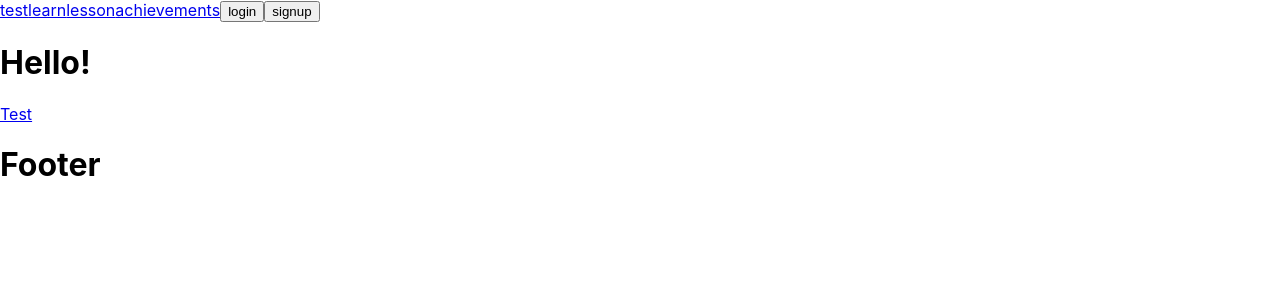
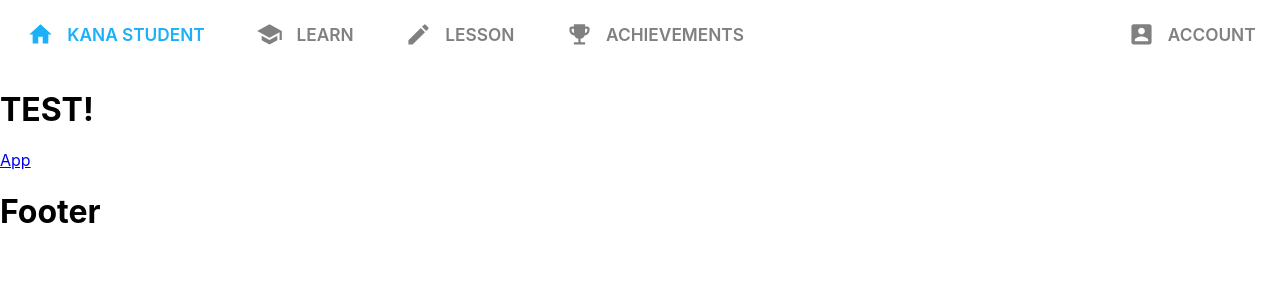
Before and after one commit to alpinagyok/Kana-Student, a React (Create React App) app in the folder client/: page / in a window 1280 px wide. Shown: the top 300 px of the page. Built offline with nearby package versions, Linux system fonts and the light colour scheme; no server answers.

Commit message:
added header styles + refactor

```diff
--- a/client/package.json
+++ b/client/package.json
@@ -3,6 +3,8 @@
   "version": "0.1.0",
   "private": true,
   "dependencies": {
+    "@material-ui/core": "^4.12.3",
+    "@material-ui/icons": "^4.11.2",
     "@reduxjs/toolkit": "^1.5.1",
     "@tensorflow/tfjs": "^3.7.0",
     "@testing-library/jest-dom": "^5.12.0",
@@ -24,6 +26,7 @@
     "react-redux": "^7.2.4",
     "react-router-dom": "^5.2.0",
     "react-scripts": "4.0.3",
+    "styled-components": "^5.3.0",
     "typescript": "^4.2.4",
     "web-vitals": "^1.1.2"
   },
@@ -52,6 +55,7 @@
     ]
   },
   "devDependencies": {
+    "@types/styled-components": "^5.1.12",
     "@typescript-eslint/eslint-plugin": "^4.24.0",
     "@typescript-eslint/parser": "^4.24.0",
     "eslint": "^7.26.0",
--- a/client/src/App.scss
+++ /dev/null
@@ -1,38 +0,0 @@
-.App {
-  text-align: center;
-}
-
-.App-logo {
-  height: 40vmin;
-  pointer-events: none;
-}
-
-@media (prefers-reduced-motion: no-preference) {
-  .App-logo {
-    animation: App-logo-spin infinite 20s linear;
-  }
-}
-
-.App-header {
-  background-color: #282c34;
-  min-height: 100vh;
-  display: flex;
-  flex-direction: column;
-  align-items: center;
-  justify-content: center;
-  font-size: calc(10px + 2vmin);
-  color: white;
-}
-
-.App-link {
-  color: #61dafb;
-}
-
-@keyframes App-logo-spin {
-  from {
-    transform: rotate(0deg);
-  }
-  to {
-    transform: rotate(360deg);
-  }
-}
--- a/client/src/App.tsx
+++ /dev/null
@@ -1,14 +0,0 @@
-import './App.scss';
-import React from 'react';
-import { Link } from 'react-router-dom';
-
-function App(): JSX.Element {
-  return (
-    <div>
-      <h1>Hello!</h1>
-      <Link to="/test">Test</Link>
-    </div>
-  );
-}
-
-export default App;
--- a/client/src/components/Header.tsx
+++ b/client/src/components/Header.tsx
@@ -1,42 +1,99 @@
+import {
+  Container, Divider, Menu, MenuItem,
+} from '@material-ui/core';
 import React, { useEffect, useState } from 'react';
 import Modal from 'react-modal';
-import { Link } from 'react-router-dom';
+import { useLocation } from 'react-router-dom';
+import {
+  EmojiEvents as AchievementsIcon,
+  School as LearnIcon,
+  Create as LessonIcon,
+  AccountBox as AccountIcon,
+  Home as HomeIcon,
+} from '@material-ui/icons';
 import { signOut } from '../api/auth';
 import { useAuth } from '../contexts/authContext';
 import AuthModal from './AuthModal';
+import { StyledIcon, StyledNavItem, StyledSpan } from './styles';
 
 export const LOGIN = 'login' as const;
 export const SIGNUP = 'signup' as const;
 export type AuthModalType = typeof LOGIN | typeof SIGNUP | undefined
 
 const Header: React.FC = () => {
-  const { user, userAchievements } = useAuth();
+  const { user } = useAuth();
+  const [currentPage, setCurrentPage] = useState('');
+  const location = useLocation();
   const [openedModal, setOpenedModal] = useState<AuthModalType>();
+  const [anchorEl, setAnchorEl] = React.useState<null | HTMLElement>(null);
 
   useEffect(() => {
     Modal.setAppElement('body');
   }, []);
 
+  useEffect(() => {
+    setCurrentPage(location.pathname.replace('/', ''));
+  }, [location]);
+
+  const handleAuthAction = (modalToOpen: AuthModalType) => {
+    // close profile menu
+    setAnchorEl(null);
+    // open modal
+    setOpenedModal(modalToOpen);
+  };
+
+  const accountMenu = (
+    <Menu
+      anchorEl={anchorEl}
+      anchorOrigin={{ vertical: 'top', horizontal: 'right' }}
+      id="account menu"
+      keepMounted
+      transformOrigin={{ vertical: 'top', horizontal: 'right' }}
+      open={Boolean(anchorEl)}
+      onClose={() => setAnchorEl(null)}
+    >
+      {user ? (
+        [
+          <MenuItem key="displayName">{`Welcome, ${user.displayName}`}</MenuItem>,
+          <Divider key="divider" />,
+          <MenuItem key="logout" onClick={() => { signOut(); setAnchorEl(null); }}>Logout</MenuItem>,
+        ]
+      ) : (
+        [
+          <MenuItem key="login" onClick={() => handleAuthAction(LOGIN)}>Login</MenuItem>,
+          <MenuItem key="signup" onClick={() => handleAuthAction(SIGNUP)}>Signup</MenuItem>,
+        ]
+      )}
+    </Menu>
+  );
+
   return (
-    <div>
-      <Link to="/test">test</Link>
-      <Link to="/learn">learn</Link>
-      <Link to="/lesson">lesson</Link>
-      <Link to="/achievements">achievements</Link>
-      {user ? (
-        <>
-          <p>{user.email}</p>
-          <p>{userAchievements.join(',')}</p>
-          <button type="button" onClick={() => signOut()}>logout</button>
-        </>
-      ) : (
-        <>
-          <button type="button" onClick={() => setOpenedModal(LOGIN)}>login</button>
-          <button type="button" onClick={() => setOpenedModal(SIGNUP)}>signup</button>
-        </>
-      )}
+    <>
+      <Container style={{ display: 'flex', justifyContent: 'space-around', padding: '1.3em 0' }} maxWidth="lg">
+        <StyledNavItem to="/" $selected={currentPage === ''}>
+          <StyledIcon as={HomeIcon} />
+          <StyledSpan>Kana Student</StyledSpan>
+        </StyledNavItem>
+        <StyledNavItem to="/learn" $selected={currentPage === 'learn'}>
+          <StyledIcon as={LearnIcon} />
+          <StyledSpan>learn</StyledSpan>
+        </StyledNavItem>
+        <StyledNavItem to="/lesson" $selected={currentPage === 'lesson'}>
+          <StyledIcon as={LessonIcon} />
+          <StyledSpan>lesson</StyledSpan>
+        </StyledNavItem>
+        <StyledNavItem to="/achievements" $selected={currentPage === 'achievements'} $isGrowing>
+          <StyledIcon as={AchievementsIcon} />
+          <StyledSpan>achievements</StyledSpan>
+        </StyledNavItem>
+        <StyledNavItem as="div" onClick={(e: React.MouseEvent<HTMLElement>) => setAnchorEl(e.currentTarget)}>
+          <StyledIcon as={AccountIcon} />
+          <StyledSpan>{user ? user.displayName : 'account'}</StyledSpan>
+        </StyledNavItem>
+        {accountMenu}
+      </Container>
       <AuthModal openedModal={openedModal} setOpenedModal={setOpenedModal} />
-    </div>
+    </>
   );
 };
 export default Header;
--- /dev/null
+++ b/client/src/components/styles.ts
@@ -0,0 +1,43 @@
+import { Link } from 'react-router-dom';
+import styled, { css } from 'styled-components';
+
+export const StyledSpan = styled.span`
+  color: currentColor;
+  font-size: 0.9em;
+  background: none;
+  border: none;
+  padding: 0 0.3em;
+  font-weight: 600;
+  text-transform: uppercase;
+  @media (max-width: 760px) {
+    display: none;
+  }
+`;
+
+export const StyledNavItem = styled(Link)<{$isGrowing?: boolean, $selected?: boolean}>`
+  display: flex;
+  ${({ $isGrowing }) => $isGrowing
+    && css`
+      flex-grow: 1;
+  `}
+  align-items: center;
+  color: gray;
+  ${({ $selected }) => $selected
+    && css`
+      color: #1cb0f6;
+  `}
+  font-size: 1.2em;
+  padding-left: clamp(0em, 1.5vw, 1em);
+  padding-right: clamp(0em, 1.5vw, 1em);
+  cursor: pointer;
+  text-decoration: inherit;
+  @media (max-width: 810px) {
+    flex-grow: 0;
+  }
+`;
+
+export const StyledIcon = styled.div`
+  padding: 0 0.3em;
+  color: currentColor;
+  font-size: 1.4em;
+`;
--- a/client/src/index.tsx
+++ b/client/src/index.tsx
@@ -5,7 +5,6 @@ import { Provider } from 'react-redux';
 import {
   Route, BrowserRouter as Router, Switch, Redirect,
 } from 'react-router-dom';
-import App from './App';
 import reportWebVitals from './reportWebVitals';
 import store from './store';
 import Test from './Test';
@@ -17,13 +16,13 @@ import Achievements from './pages/achievements';
 import { AuthProvider } from './contexts/authContext';
 
 ReactDOM.render(
-  <React.StrictMode>
+  // <React.StrictMode>
   <Router>
     <Provider store={store}>
       <AuthProvider>
         <Header />
         <Switch>
-            <Route exact path="/" component={App} />
+          <Route exact path="/" component={Test} />
           <Route exact path="/learn" component={Stepper} />
           <Route exact path="/lesson" component={Lesson} />
           <Route exact path="/achievements" component={Achievements} />
@@ -34,8 +33,8 @@ ReactDOM.render(
         <Footer />
       </AuthProvider>
     </Provider>
-    </Router>
-  </React.StrictMode>,
+  </Router>,
+  // </React.StrictMode>,
   document.getElementById('root'),
 );
 
```
Also changed, not shown: 1 other file (tests, documents, lock files or other folders). Lines whose indentation alone changed are shown as unchanged.
